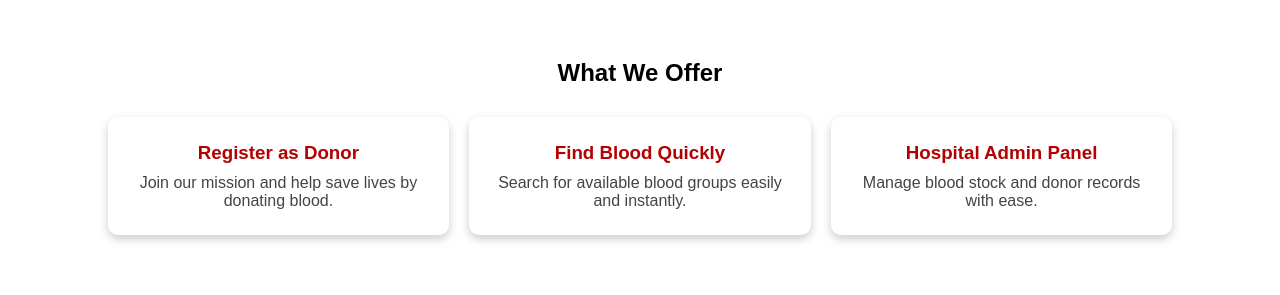
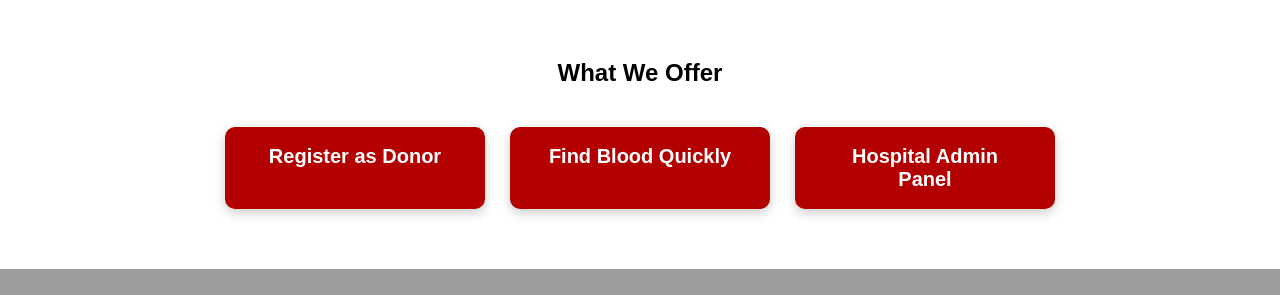
Before and after one commit to Sumantradas01/Blood-Bank-Management-System, a Flask app: page / in a window 1280 px wide. Shown: the part 662-957 px from the top of the page. After the commit the page ends 931 px from the top, so only its background shows below. Run offline with Flask 3, Linux system fonts and the light colour scheme.

Commit message:
Update index

```diff
--- a/static/css/style.css
+++ b/static/css/style.css
@@ -41,7 +41,7 @@
 /* HERO SECTION WITH IMAGE */
 .hero {
     height: 75vh;
-    background-image: url("../images/blood1.jpg");
+    background-image: url("../images/blood 2.jpg");
    /* ⭐ PUT YOUR IMAGE HERE */
     background-size: cover;
     background-position: center;
@@ -51,7 +51,7 @@
 }
 
 .hero-overlay {
-    background: rgba(0, 0, 0, 0.45);
+    background: rgba(0, 0, 0, 0.2);
     padding: 50px;
     border-radius: 12px;
     text-align: center;
@@ -59,7 +59,7 @@
 }
 
 .hero h1 {
-    color: white;
+    color: #430404;
     font-size: 48px;
     margin-bottom: 15px;
 }
@@ -132,3 +132,30 @@
 .card p {
     color: #444;
 }
+/* SERVICE BUTTONS */
+.service-buttons {
+    margin-top: 40px;
+    display: flex;
+    justify-content: center;
+    gap: 25px;
+}
+
+.service-btn {
+    padding: 18px 30px;
+    background: #b30000;
+    color: white;
+    border-radius: 10px;
+    font-size: 20px;
+    font-weight: 600;
+    text-decoration: none;
+    transition: 0.3s;
+    width: 260px;
+    text-align: center;
+    box-shadow: 0 4px 12px rgba(0,0,0,0.2);
+}
+
+.service-btn:hover {
+    background: #ff1a1a;
+    transform: translateY(-4px);
+    box-shadow: 0 6px 16px rgba(0,0,0,0.3);
+}
--- a/templates/index.html
+++ b/templates/index.html
@@ -38,28 +38,26 @@
     </section>
 
     <!-- SERVICES SECTION -->
-    <section class="services">
-        <h2>What We Offer</h2>
+<section class="services">
+    <h2>What We Offer</h2>
 
-        <div class="cards">
+    <div class="service-buttons">
 
-            <div class="card">
-                <h3>Register as Donor</h3>
-                <p>Join our mission and help save lives by donating blood.</p>
-            </div>
+        <a href="{{ url_for('donor_register') }}" class="service-btn">
+            Register as Donor
+        </a>
 
-            <div class="card">
-                <h3>Find Blood Quickly</h3>
-                <p>Search for available blood groups easily and instantly.</p>
-            </div>
+        <a href="{{ url_for('search_blood') }}" class="service-btn">
+            Find Blood Quickly
+        </a>
 
-            <div class="card">
-                <h3>Hospital Admin Panel</h3>
-                <p>Manage blood stock and donor records with ease.</p>
-            </div>
+        <a href="{{ url_for('hospital_login') }}" class="service-btn">
+            Hospital Admin Panel
+        </a>
 
-        </div>
-    </section>
+    </div>
+</section>
+
 
 </body>
 </html>
```
Also changed, not shown: static/css/hospital_login.css (+58 -60 lines), templates/hospital_login.html (+7 -7 lines).
